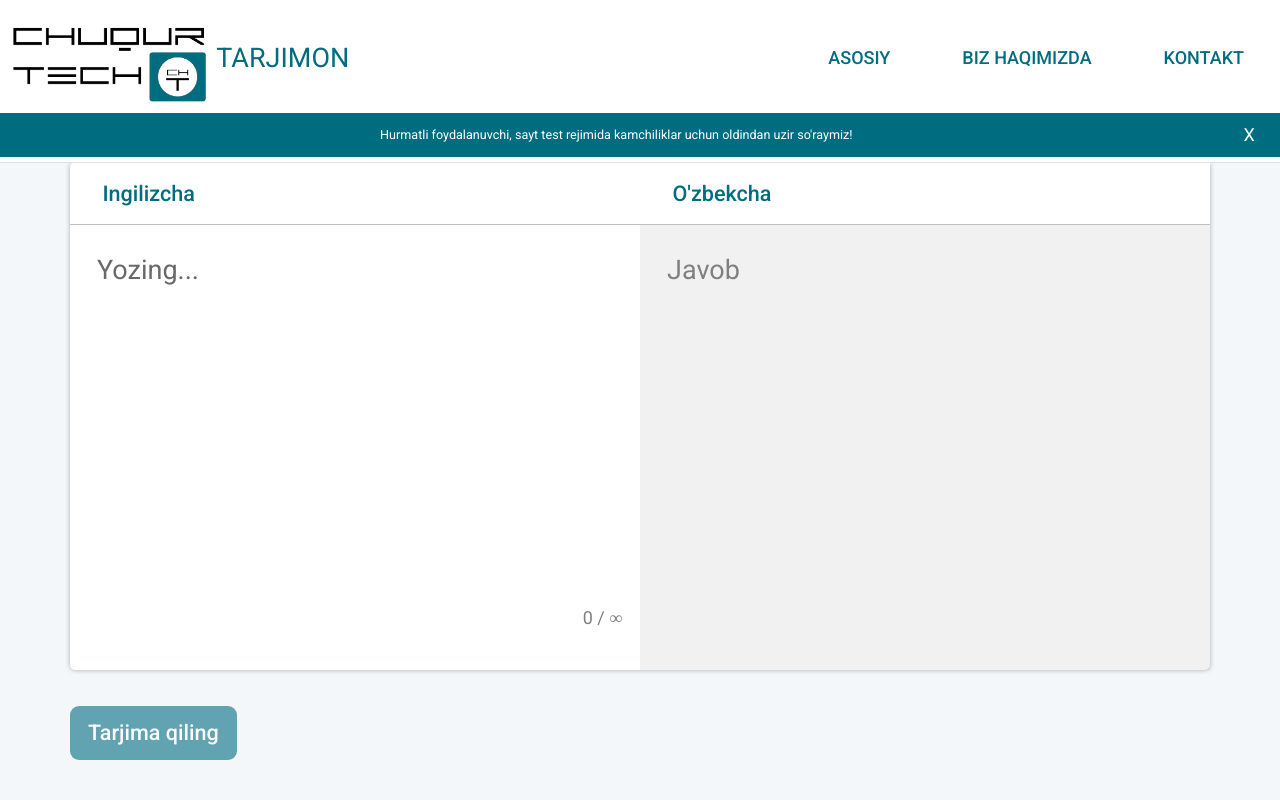
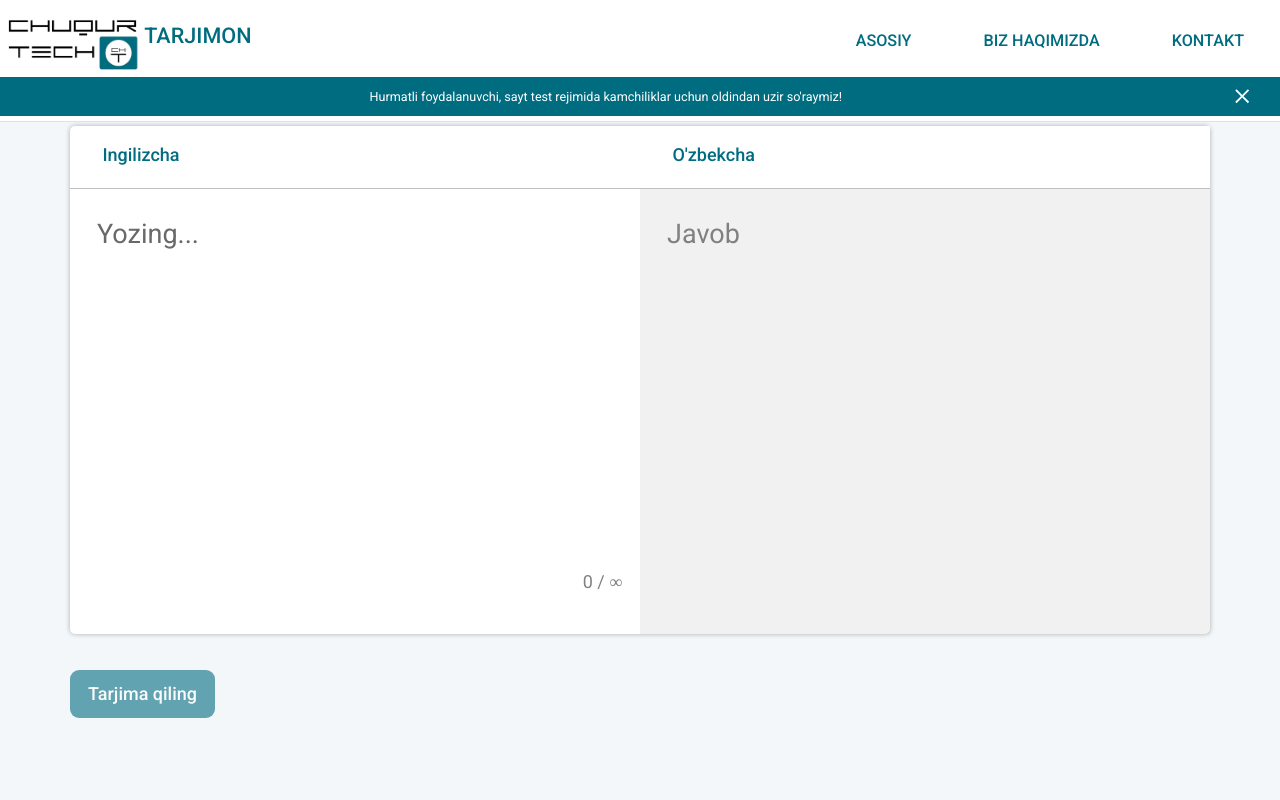
Before and after one commit to dro14/tarjimon, a Flask app: page / in a window 1280 px wide. Run offline with Flask 3, Linux system fonts and the light colour scheme.

Commit message:
1.Changed cancel buttons to svg, 2.Added favicon, 3.Fixed text field auto-expand bugs

```diff
--- a/static/css/style.css
+++ b/static/css/style.css
@@ -11,7 +11,7 @@ html {
 
     /*translator body*/
     .translator-body {
-        margin-top: 9rem;
+        margin-top: 7rem;
         border-radius: 5px;
     }
 
@@ -77,7 +77,7 @@ html {
 
     /*translate body*/
     .translator-body {
-        margin-top: 15rem;
+        margin-top: 10rem;
         border-radius: 0;
     }
 
@@ -131,6 +131,7 @@ body {
 }
 
 .nav-btn {
+    font-size: .9rem;
     font-weight: 500;
     color: #006C80;
     text-transform: uppercase;
@@ -142,12 +143,17 @@ body {
     color: #006C80;
 }
 
+.nav-btn:active {
+    opacity: 0.3;
+    color: #006C80;
+}
+
 .logo-img {
-    height: 6rem;
+    height: 4rem;
 }
 
 .logo-text {
-    font-size: 6rem;
+    font-size: 1.2rem;
     color: #006C80;
     text-transform: uppercase;
 }
@@ -156,7 +162,7 @@ body {
 #announcement-banner {
     background-color: #006C80;
     color: #ffffff;
-    padding: .4rem;
+    padding: .2rem;
     text-align: center;
     width: 100%;
 
@@ -210,11 +216,12 @@ body {
     height: 3.5rem;
     padding: .5rem;
     border-bottom: 1px solid rgba(128, 128, 128, 0.5);
+    overflow: inherit;
 }
 
 /*field header button*/
 .field-header-btn {
-    font-size: 1.2rem;
+    font-size: 1rem;
     font-weight: 500;
     color: #006C80;
     border: none;
@@ -241,14 +248,12 @@ body {
 }
 
 .text-field-cleaner-btn-wrapper {
-    padding: 1.5rem;
+    padding: 1rem;
     display: none;
 }
 
 .text-field-cleaner-btn {
-    font-size: 1.5rem;
     font-weight: 300;
-    padding: .1rem .8rem;
     border: none;
     border-radius: 50%;
     background-color: transparent;
@@ -320,7 +325,7 @@ div[contenteditable="true"]::before{
 }
 
 .translate-btn {
-    font-size: 1.2rem;
+    font-size: 1rem;
     font-weight: 500;
     opacity: 0.6;
 
--- a/static/script/functional-scripts.js
+++ b/static/script/functional-scripts.js
@@ -129,6 +129,8 @@ $(document).ready(() => {
       $('.output-field').text("");
       // reset counter of characters
       $('.counter').text('0');
+      // reset field height
+      engTextArea.css('height', 'auto');
       // put focus on text field
       engTextArea.focus();
       // hide text field clear button
--- a/templates/index.html
+++ b/templates/index.html
@@ -11,7 +11,9 @@
                         <div class="eng-text-field-wrapper">
                             <div class="eng-text-field" id="text-field" placeholder="Yozing..." contenteditable="true"></div>
                             <div class="text-field-cleaner-btn-wrapper">
-                                <button class="text-field-cleaner-btn">X</button>
+                                <button class="text-field-cleaner-btn">
+                                    <svg width="3.8rem" height="3.8rem" viewBox="-332.8 -332.8 1177.60 1177.60" xmlns="http://www.w3.org/2000/svg" fill="#808080" stroke="#808080"><g id="SVGRepo_bgCarrier" stroke-width="0"></g><g id="SVGRepo_tracerCarrier" stroke-linecap="round" stroke-linejoin="round"></g><g id="SVGRepo_iconCarrier"> <title>cancel</title> <g id="Page-1" stroke-width="0.00512" fill="none" fill-rule="evenodd"> <g id="work-case" fill="#707070" transform="translate(91.520000, 91.520000)"> <polygon id="Close" points="328.96 30.2933333 298.666667 1.42108547e-14 164.48 134.4 30.2933333 1.42108547e-14 1.42108547e-14 30.2933333 134.4 164.48 1.42108547e-14 298.666667 30.2933333 328.96 164.48 194.56 298.666667 328.96 328.96 298.666667 194.56 164.48"> </polygon> </g> </g> </g></svg>
+                                </button>
                             </div>
                         </div>
                         <p class="char-counter"><span class="counter">0</span> / ∞</p>
--- a/templates/partials/header.html
+++ b/templates/partials/header.html
@@ -11,6 +11,10 @@
             <link href="https://fonts.googleapis.com/css2?family=Roboto:ital,wght@0,100;0,300;0,400;0,500;0,700;0,900;1,100;1,300;1,400;1,500;1,700;1,900&display=swap" rel="stylesheet">
             <link href="https://cdn.jsdelivr.net/npm/bootstrap@5.3.2/dist/css/bootstrap.min.css" rel="stylesheet" integrity="sha384-T3c6CoIi6uLrA9TneNEoa7RxnatzjcDSCmG1MXxSR1GAsXEV/Dwwykc2MPK8M2HN" crossorigin="anonymous">
             <link href="{{ url_for('static', filename='css/style.css') }}" rel="stylesheet"/>
+            <link rel="apple-touch-icon" sizes="180x180" href="{{ url_for('static', filename='favicon/apple-touch-icon.png') }}">
+            <link rel="icon" type="image/png" sizes="32x32" href="{{ url_for('static', filename='favicon/favicon-32x32.png') }}">
+            <link rel="icon" type="image/png" sizes="16x16" href="{{ url_for('static', filename='favicon/favicon-16x16.png') }}">
+            <link rel="manifest" href="{{ url_for('static', filename='favicon/site.webmanifest') }}">
         {% endblock %}
     </head>
     <div id="nav-body-wrapper">
@@ -18,13 +22,13 @@
             <header class="d-flex flex-wrap justify-content-center py-1 mb-4 border-bottom align-items-center">
                 <a href="/" class="d-flex align-items-center mb-3 mb-md-0 me-md-auto link-body-emphasis text-decoration-none">
                     <img class="logo-img" src="{{ url_for('static', filename='img/logo-img.png') }}" alt="logo-image"/>
-                    <span class="fs-4 logo-text">Tarjimon</span>
+                    <h1 class="logo-text">Tarjimon</h1>
                 </a>
 
                 <ul class="nav nav-pills">
                     <li class="nav-item mx-3"><a href="/" class="nav-link nav-btn">Asosiy</a></li>
-                    <li class="nav-item mx-3"><a href="{{ url_for('about') }}" class="nav-link nav-btn">Biz haqimizda</a></li>
-                    <li class="nav-item mx-3"><a href="{{ url_for('contact') }}" class="nav-link nav-btn">Kontakt</a></li>
+                    <li class="nav-item mx-3"><a href="/" class="nav-link nav-btn">Biz haqimizda</a></li>
+                    <li class="nav-item mx-3"><a href="/" class="nav-link nav-btn">Kontakt</a></li>
                 </ul>
                 <div id="announcement-banner">
                     <p></p>
@@ -32,7 +36,9 @@
                         Hurmatli foydalanuvchi, sayt test rejimida
                         kamchiliklar uchun oldindan uzir so'raymiz!
                     </p>
-                    <button id="ann-close-btn">X</button>
+                    <button id="ann-close-btn">
+                        <svg width="1.8rem" height="1.8rem" viewBox="-128 -128 768.00 768.00" xmlns="http://www.w3.org/2000/svg" xmlns:xlink="http://www.w3.org/1999/xlink" fill="#000000"><g id="SVGRepo_bgCarrier" stroke-width="0"></g><g id="SVGRepo_tracerCarrier" stroke-linecap="round" stroke-linejoin="round"></g><g id="SVGRepo_iconCarrier"> <title>cancel</title> <g id="Page-1" stroke="none" stroke-width="1" fill="none" fill-rule="evenodd"> <g id="work-case" fill="#ffffff" transform="translate(91.520000, 91.520000)"> <polygon id="Close" points="328.96 30.2933333 298.666667 1.42108547e-14 164.48 134.4 30.2933333 1.42108547e-14 1.42108547e-14 30.2933333 134.4 164.48 1.42108547e-14 298.666667 30.2933333 328.96 164.48 194.56 298.666667 328.96 328.96 298.666667 194.56 164.48"> </polygon> </g> </g> </g></svg>
+                    </button>
                 </div>
             </header>
         </div>
```
Also changed, not shown: static/favicon/android-chrome-192x192.png (added), static/favicon/android-chrome-512x512.png (added), static/favicon/apple-touch-icon.png (added), static/favicon/favicon-16x16.png (added), static/favicon/favicon-32x32.png (added), static/favicon/favicon.ico (added), static/favicon/site.webmanifest (added).
